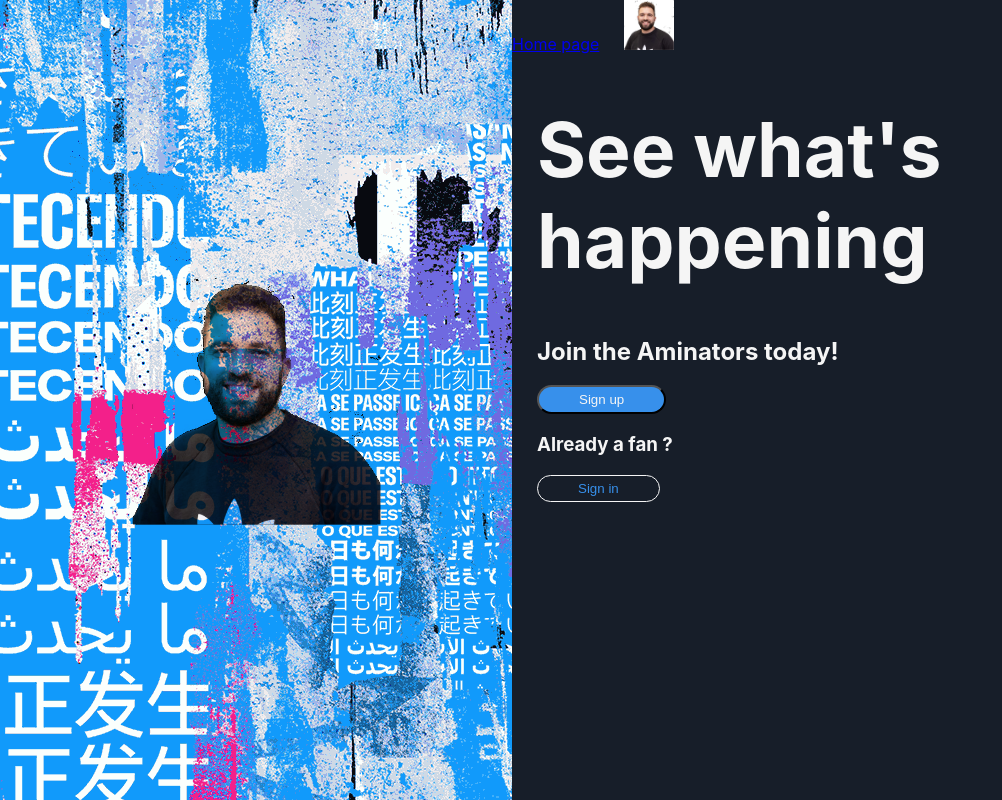
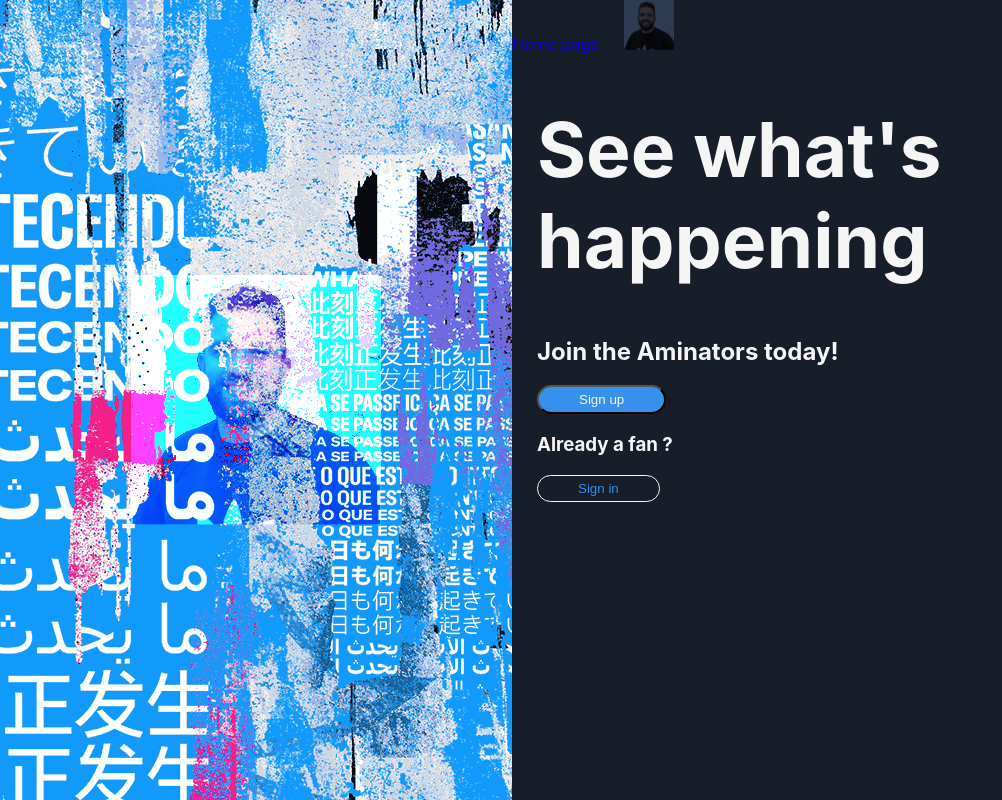
Before and after one commit to ManonVentura/hackatweet-frontend, a Next.js app: page / in a window 1280 px wide. Shown: the whole page, without its empty margins (0-1002 px from the left). Built offline with nearby package versions, Linux system fonts and the light colour scheme.

Commit message:
style login fin manque details photo

```diff
--- a/styles/Login.module.css
+++ b/styles/Login.module.css
@@ -19,7 +19,8 @@
     .grosLogo {
         height: 250px;
         width: 250px;
-        mix-blend-mode: multiply;
+        mix-blend-mode:overlay;
+
         /* background: transparent; */
 
     }
@@ -37,7 +38,7 @@
         margin-left: 25px;
       height: 50px;
       width: 50px;
-
+      mix-blend-mode:overlay;
     }
 
     .titleHappening{
```
